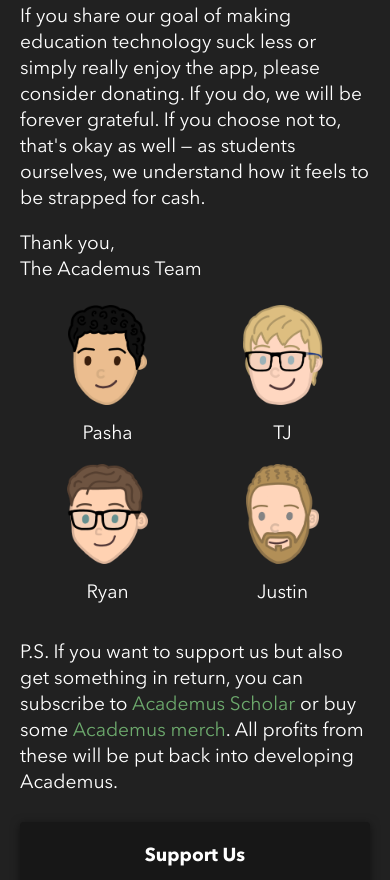
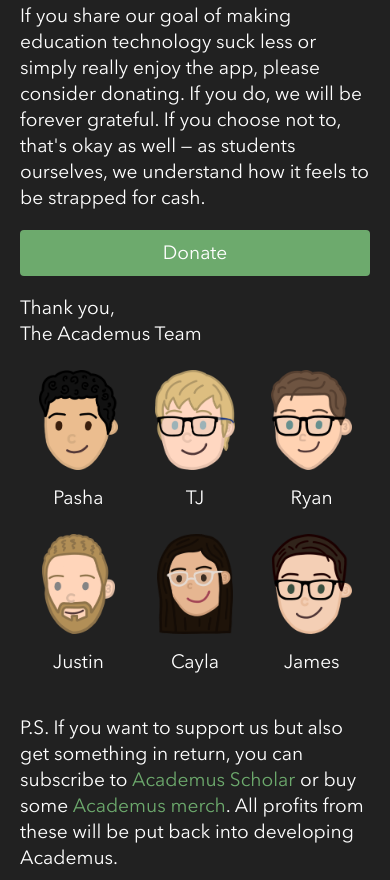
Before and after one commit to Academus/donate, a website: page public/index.html in a window 390 px wide. Shown: the part 563-1443 px from the top of the page. Drawn offline with Linux system fonts and the light colour scheme; a script that the page names is missing.

```diff
--- a/public/assets/css/styles.css
+++ b/public/assets/css/styles.css
@@ -33,6 +33,17 @@
 .group:after { content:""; display:table; }
 .group:after { clear:both;}
 .group { zoom:1; /* For IE 6/7 */ }
+
+/*  GRID OF THREE  */
+.span_3_of_3 { width: 100%; }
+.span_2_of_3 { width: 66.13%; }
+.span_1_of_3 { width: 32.26%; }
+
+/*  GO 50% WIDTH BELOW 480 PIXELS */
+@media only screen and (max-width: 480px) {
+	.col {  margin: 1% 0 1% 0%; }
+	.span_3_of_3, .span_2_of_3, .span_1_of_3 { width: 100%; }
+}
 
 /*  GRID OF FOUR  */
 .span_4_of_4 {
@@ -82,7 +93,8 @@
 /*  GO FULL WIDTH BELOW 480 PIXELS */
 @media only screen and (max-width: 480px) {
 	.col {  margin: 1% 0 1% 0%; }
-	.span_1_of_6, .span_2_of_6, .span_3_of_6, .span_4_of_6, .span_5_of_6, .span_6_of_6 { width: 100%; }
+  .span_2_of_6, .span_3_of_6, .span_4_of_6, .span_5_of_6, .span_6_of_6 { width: 100%; }
+  .span_1_of_6 { width: 33.333%; margin-bottom: 20px; }
 }
 
 /* Actual good styles */
@@ -134,6 +146,14 @@
 
 .team-head.justin {
   background-image: url("/assets/img/team/justin.png");
+}
+
+.team-head.cayla {
+  background-image: url("/assets/img/team/cayla.png");
+}
+
+.team-head.james {
+  background-image: url("/assets/img/team/james.png");
 }
 
 a {
@@ -266,3 +286,13 @@
 .legalese ul {
   margin: 5px 0;
 }
+
+.skip-to-donate {
+  display: none;
+  text-align: center;
+  width: 100%;
+}
+
+@media only screen and (max-width: 480px) {
+	.skip-to-donate { display: block }
+}
--- a/public/index.html
+++ b/public/index.html
@@ -18,7 +18,7 @@
           <h1>Donate to Academus</h1>
 
           <p>
-            We're a small team of 4 high school and college students that work on Academus in our free time. We do our best to bring you frequent updates and keep uptime to a maximum, but unfortunately time is against us in many cases.
+            We're a small team of 6 high school and college students that work on Academus in our free time. We do our best to bring you frequent updates and keep uptime to a maximum, but unfortunately time is against us in many cases.
           </p>
 
           <p>
@@ -29,27 +29,37 @@
             If you share our goal of making education technology suck less or simply really enjoy the app, please consider donating. If you do, we will be forever grateful. If you choose not to, that's okay as well &mdash; as students ourselves, we understand how it feels to be strapped for cash.
           </p>
 
+          <a href="#donate" class="button-big skip-to-donate">Donate</a>
+
           <p>
             Thank you,<br>
             The Academus Team
           </p>
 
           <div class="section group team-heads">
-            <div class="col span_1_of_4">
+            <div class="col span_1_of_6">
               <div class="team-head pasha"></div>
               Pasha
             </div>
-            <div class="col span_1_of_4">
+            <div class="col span_1_of_6">
               <div class="team-head tj"></div>
               TJ
             </div>
-            <div class="col span_1_of_4">
+            <div class="col span_1_of_6">
               <div class="team-head ryan"></div>
               Ryan
             </div>
-            <div class="col span_1_of_4">
-              <div class="team-head justin"></div>
+            <div class="col span_1_of_6">
+            <div class="team-head justin"></div>
               Justin
+            </div>
+            <div class="col span_1_of_6">
+              <div class="team-head cayla"></div>
+              Cayla
+            </div>
+            <div class="col span_1_of_6">
+              <div class="team-head james"></div>
+              James
             </div>
           </div>
 
@@ -57,7 +67,8 @@
             P.S. If you want to support us but also get something in return, you can subscribe to <a href="https://blog.academus.io/scholar" target="_blank">Academus Scholar</a> or buy some <a href="https://merch.academus.io" target="_blank">Academus merch</a>. All profits from these will be put back into developing Academus.
           </p>
         </div>
-        <div class="col span_2_of_6">
+
+        <div class="col span_2_of_6" id="donate">
           <div class="donate-box" id="donate-box">
             <h3>Support Us</h3>
 
```
Also changed, not shown: public/assets/img/team/cayla.png (added), public/assets/img/team/james.png (added).
